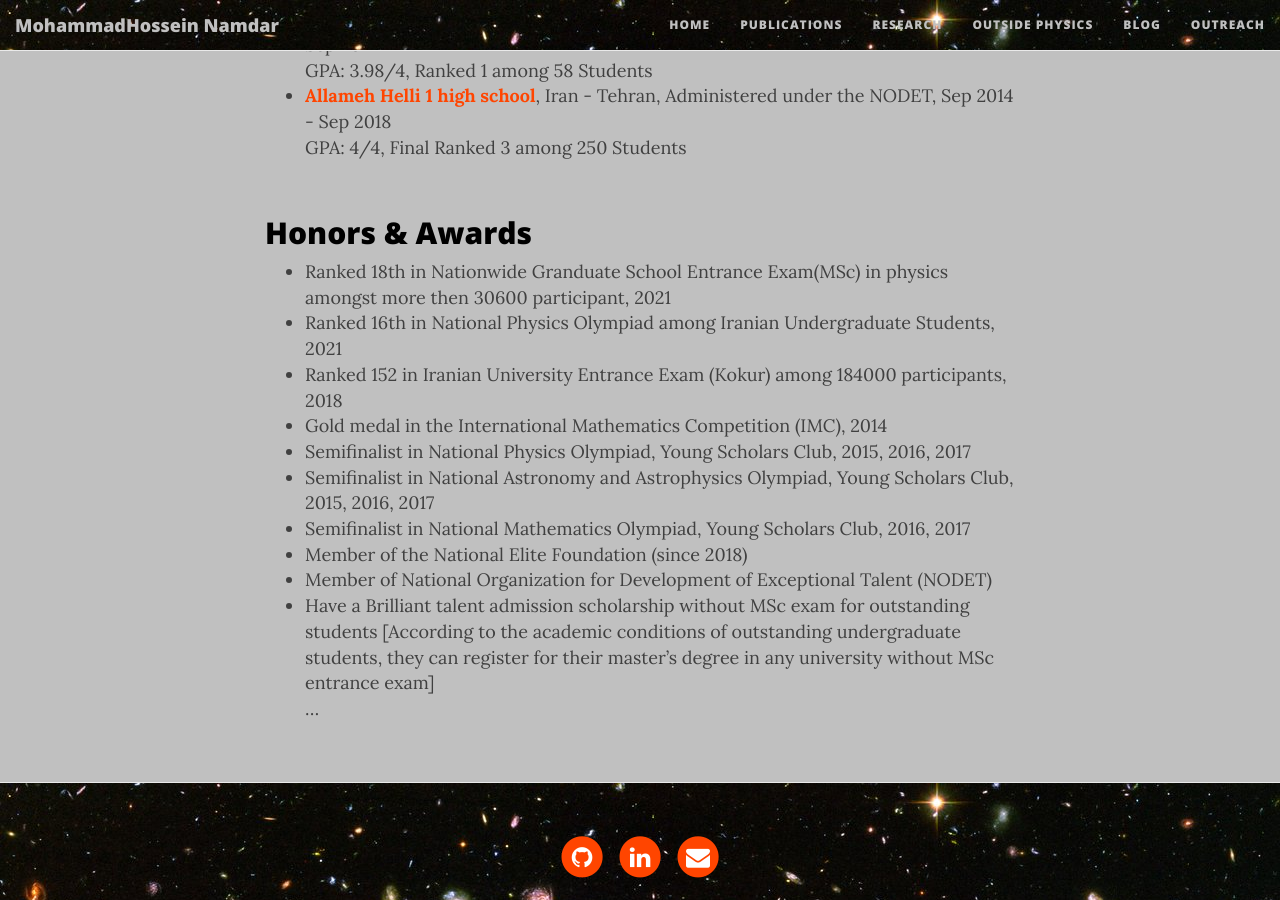
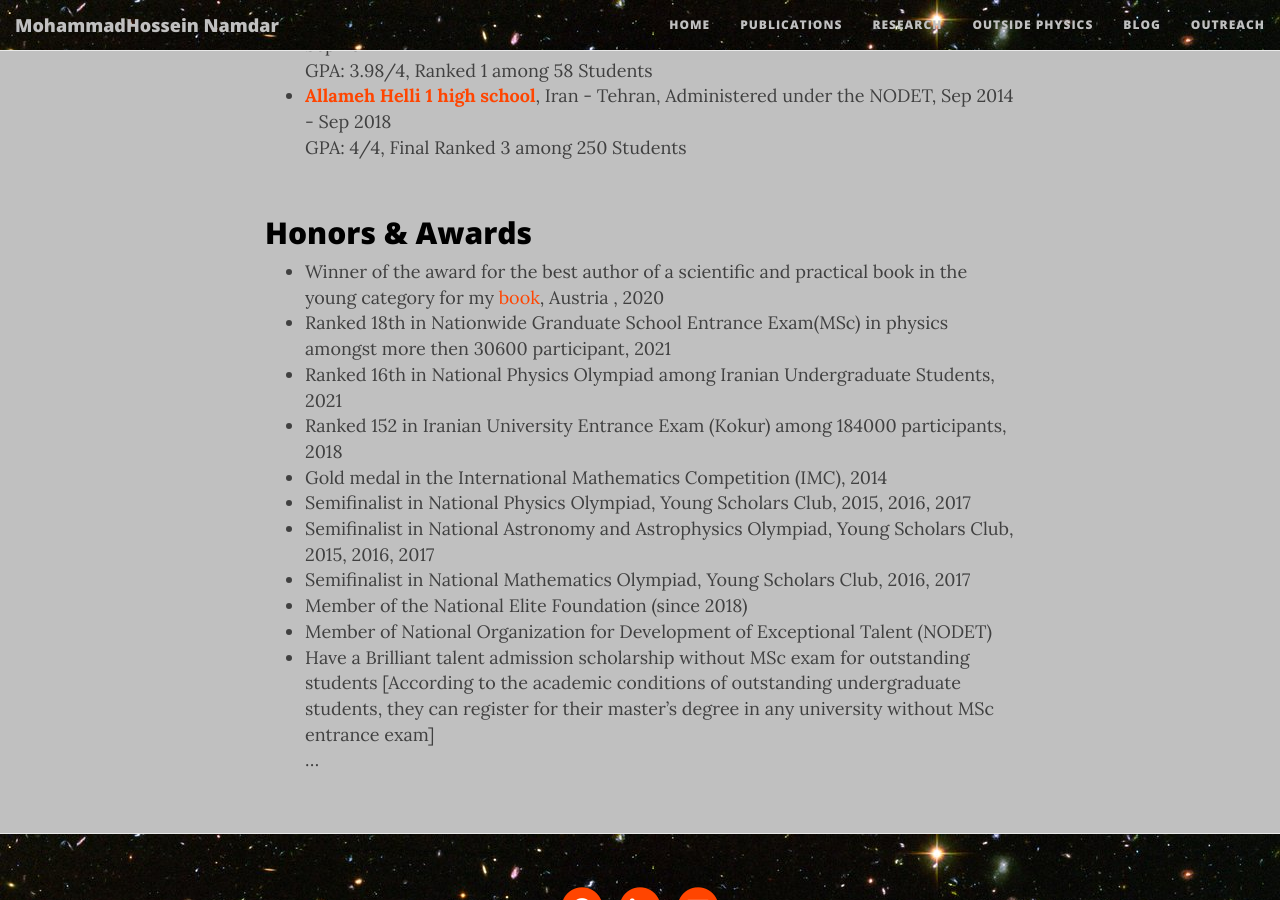
Before and after one commit to mhnamdar/mhnamdar.github.io, a Jekyll site: the page built from index.md, in a window 1280 px wide and 900 px high, scrolled down 976 px. Built offline with Jekyll 4.4.1, drawn with Linux system fonts in a browser that asks for light colours; nearby versions of some CDN libraries.

Commit message:
Update index.md

```diff
--- a/index.md
+++ b/index.md
@@ -41,6 +41,7 @@ Cosmology, Large Scale Structure Formation and Evolution, Dark Energy, Dark Matt
          height="0">
 
 ## Honors & Awards
+- Winner of the award for the best author of a scientific and practical book in the young category for my [book](https://mhnamdar.github.io/Publications/), Austria , 2020
 - Ranked 18th in Nationwide Granduate School Entrance Exam(MSc) in physics amongst more then 30600 participant, 2021
 - Ranked 16th in National Physics Olympiad among Iranian Undergraduate Students, 2021
 - Ranked 152 in Iranian University Entrance Exam (Kokur) among 184000 participants, 2018
```
